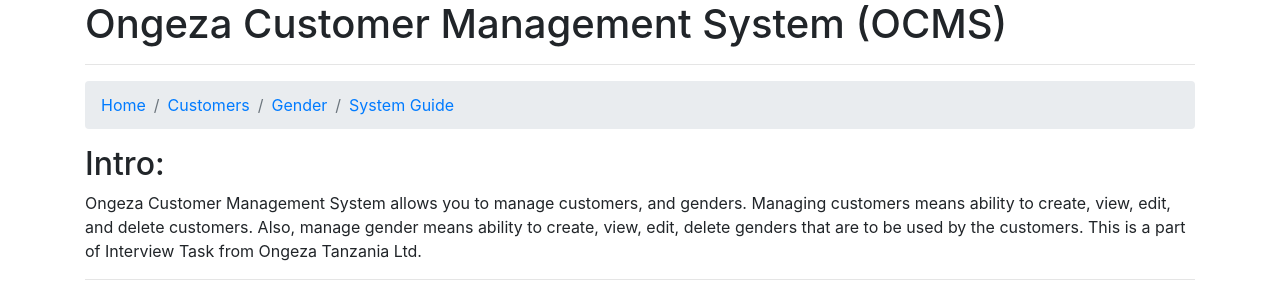
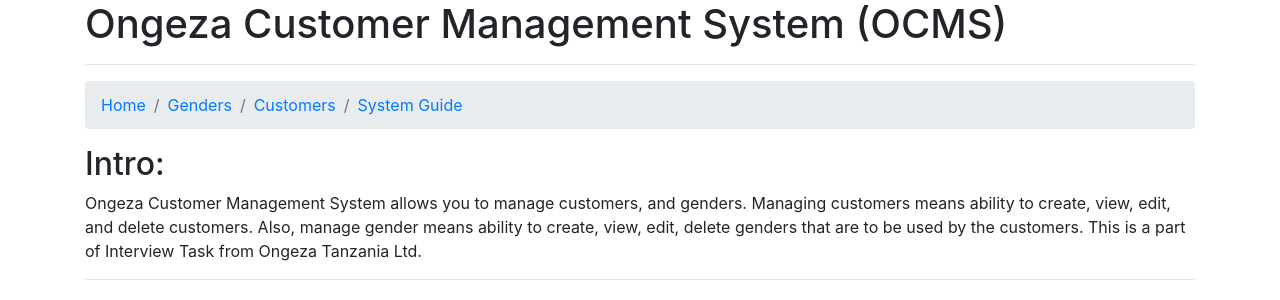
Before and after one commit to ammwinchande/ocms, a PHP site: page / in a window 1280 px wide. Shown: the top 300 px of the page. Run offline with PHP 8.4, Linux system fonts and the light colour scheme.

Commit message:
fix navigation

```diff
--- a/app/views/partials/nav.php
+++ b/app/views/partials/nav.php
@@ -12,8 +12,8 @@
 				<nav aria-label="breadcrumb">
 					<ol class="breadcrumb">
 						<li class="breadcrumb-item"><a href="/">Home</a></li>
+						<li class="breadcrumb-item"><a href="/gender">Genders</a></li>
 						<li class="breadcrumb-item"><a href="/customer">Customers</a></li>
-						<li class="breadcrumb-item"><a href="/gender">Gender</a></li>
 						<li class="breadcrumb-item"><a href="/guide">System Guide</a></li>
 					</ol>
 				</nav>
```
